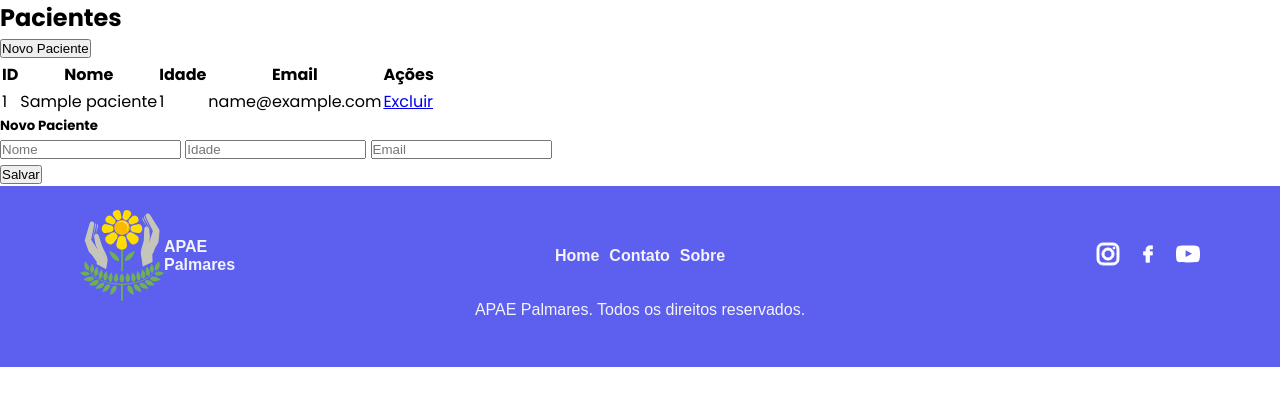
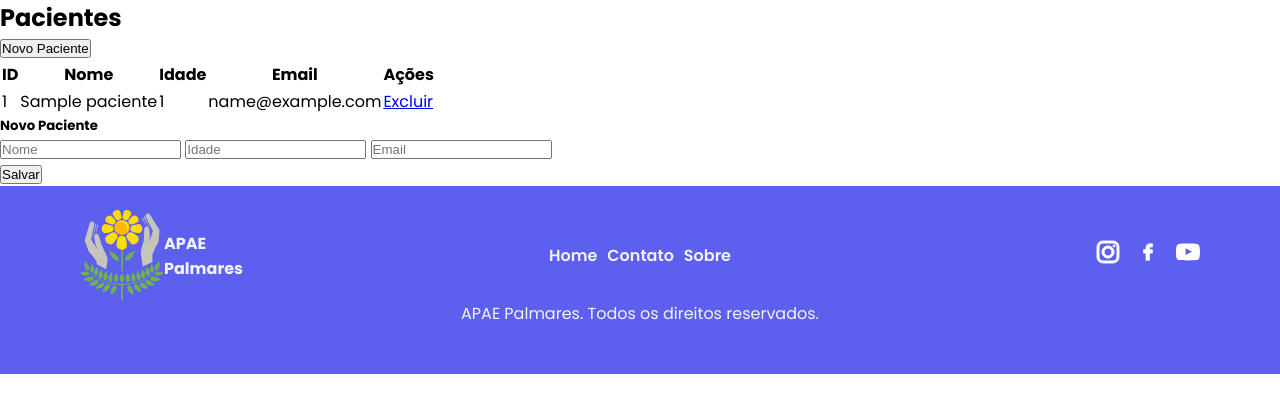
Before and after one commit to nadhon/APae, a Flask app: page /paciente/ in a window 1280 px wide. Shown: the part 80-493 px from the top of the page. Run offline with Flask 2, Linux system fonts and the light colour scheme; tables that the repository leaves empty hold one stand-in row (values such as "Sample post").

Commit message:
padroniza fonte do footer

```diff
--- a/static/css/footer.css
+++ b/static/css/footer.css
@@ -1,10 +1,7 @@
-/* refatorar essas posições aboslutaskkk */
-
 footer {
   background-color: var(--azul-primario);
   color: var(--branco);
   padding: 25.5px 20px;
-  font-family: sans-serif;
   padding: 1.5rem 5rem 3rem 5rem;
   box-sizing: border-box;
   display: flex;
```
